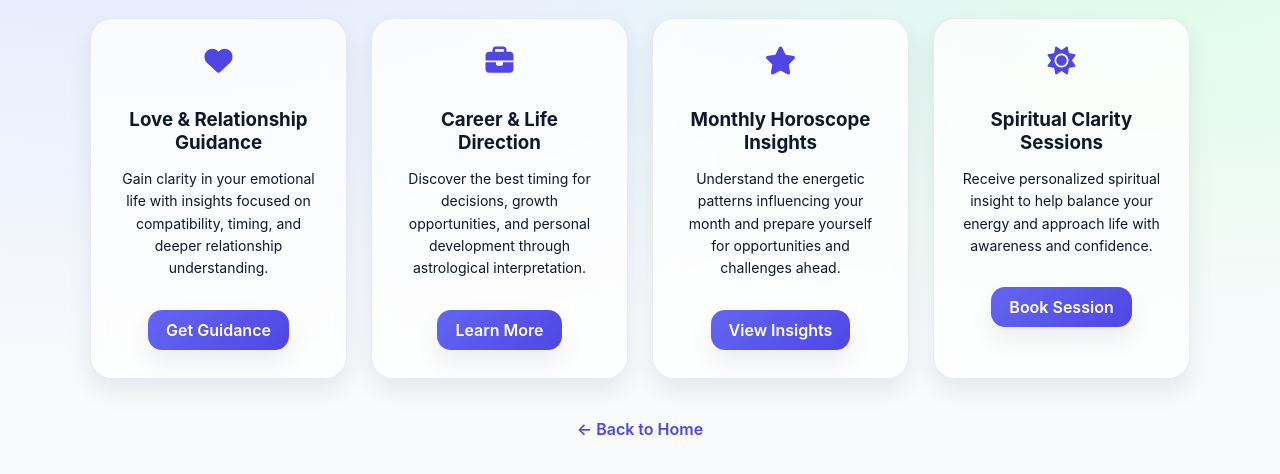
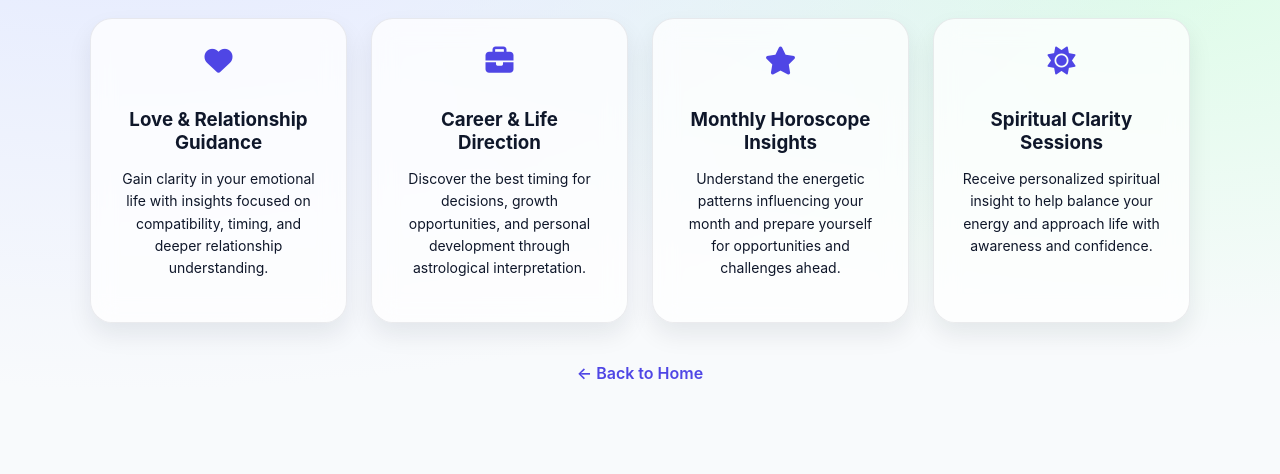
Before and after one commit to Sonika303/AstroLab, a plain HTML site: page services.html in a window 1280 px wide. Shown: the part 130-604 px from the top of the page. Drawn offline with Linux system fonts and the light colour scheme.

Commit message:
Update services.html

```diff
--- a/services.html
+++ b/services.html
@@ -85,23 +85,6 @@ h1 {
   line-height: 1.6;
 }
 
-.card a {
-  display: inline-block;
-  margin-top: 16px;
-  padding: 10px 18px;
-  border-radius: 14px;
-  text-decoration: none;
-  font-weight: 600;
-  color: white;
-  background: linear-gradient(135deg, var(--primary), var(--primary-dark));
-  box-shadow: var(--shadow-sm);
-}
-
-.card a:hover {
-  transform: translateY(-2px);
-  box-shadow: var(--shadow-xl);
-}
-
 .back-link {
   text-align: center;
   margin-top: 40px;
@@ -136,7 +119,6 @@ h1 {
         Gain clarity in your emotional life with insights focused on compatibility,
         timing, and deeper relationship understanding.
       </p>
-      <a href="contact.html">Get Guidance</a>
     </div>
 
     <div class="card">
@@ -146,7 +128,6 @@ h1 {
         Discover the best timing for decisions, growth opportunities,
         and personal development through astrological interpretation.
       </p>
-      <a href="contact.html">Learn More</a>
     </div>
 
     <div class="card">
@@ -156,7 +137,6 @@ h1 {
         Understand the energetic patterns influencing your month and
         prepare yourself for opportunities and challenges ahead.
       </p>
-      <a href="contact.html">View Insights</a>
     </div>
 
     <div class="card">
@@ -166,7 +146,6 @@ h1 {
         Receive personalized spiritual insight to help balance your
         energy and approach life with awareness and confidence.
       </p>
-      <a href="contact.html">Book Session</a>
     </div>
 
   </div>
```
